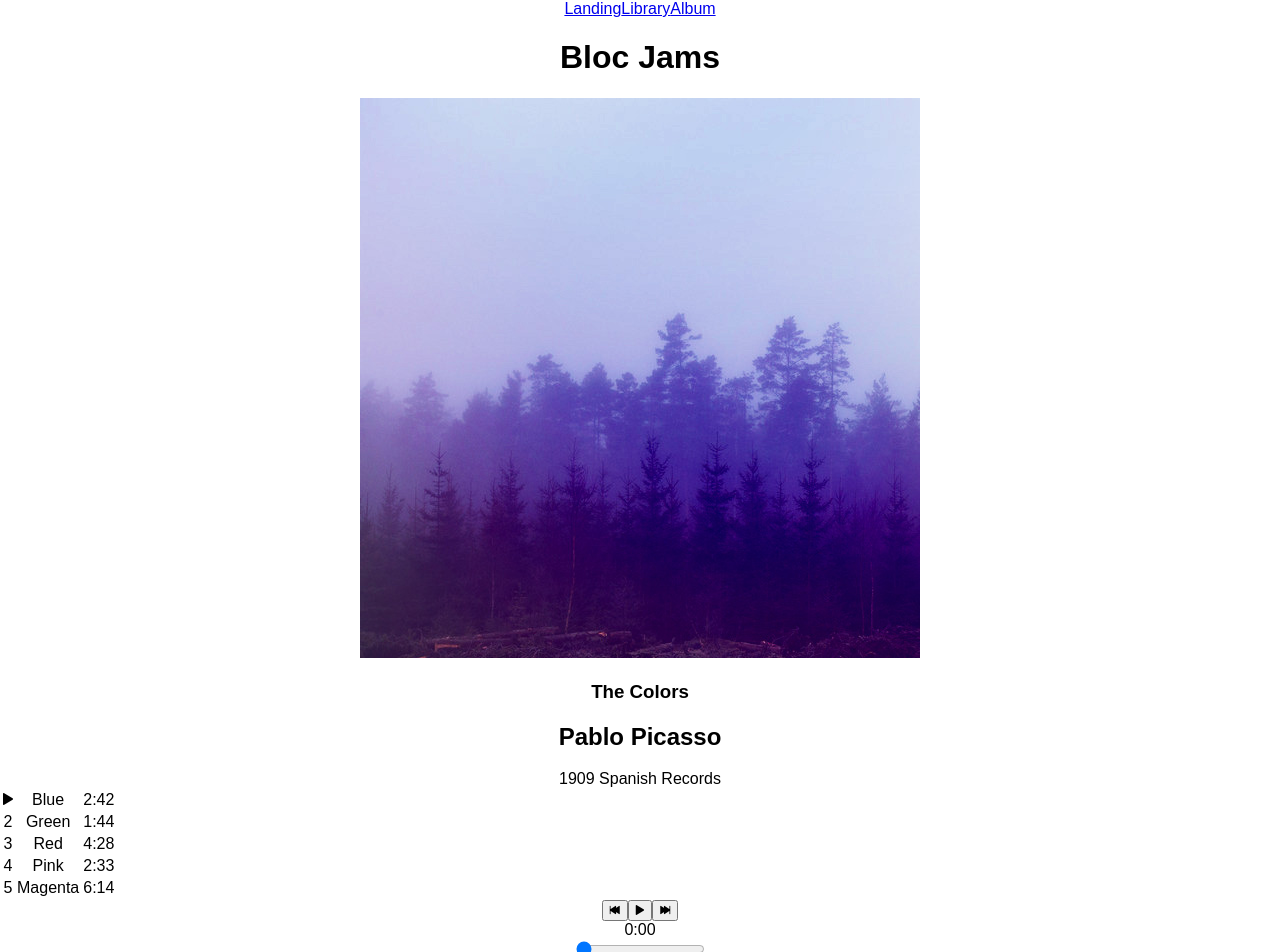
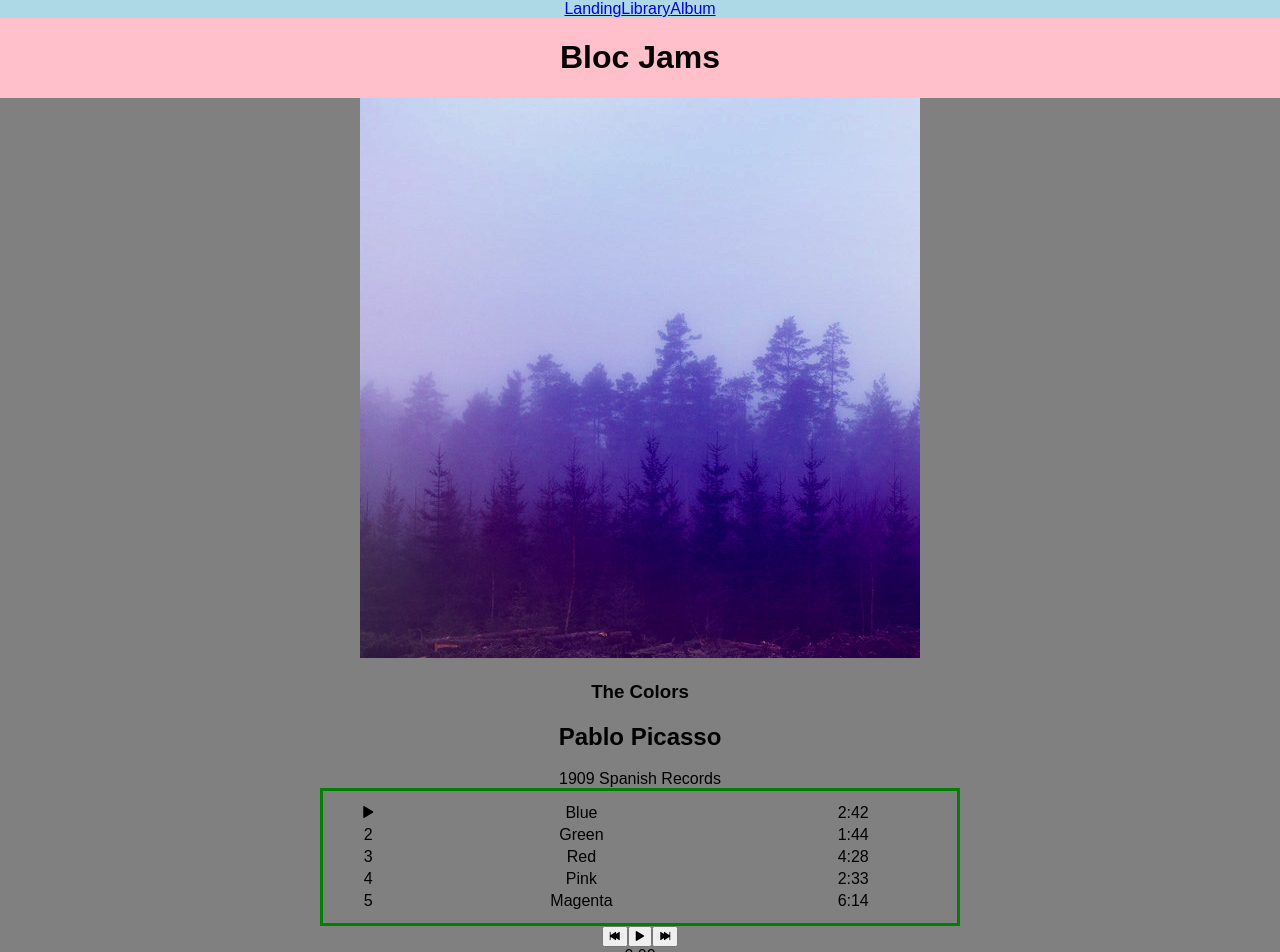
Before and after one commit to wolffles/bloc-jams-react, a React (Create React App) app: page /album/the-colors in a window 1280 px wide. Shown: the top 952 px of the page. Built offline with nearby package versions, Linux system fonts and the light colour scheme.

Commit message:
minimal styling done

```diff
--- a/src/App.css
+++ b/src/App.css
@@ -1,7 +1,31 @@
+.album {
+  background-color: grey;
+}
 
+#song-list {
+  margin: auto;
+  width: 50%;
+  border: 3px solid green;
+  padding: 10px;
+}
+
+tr:hover{
+  background-color: yellow;
+  /* songs are poping because of two differnt methods for icons*/
+}
 
 .App {
   text-align: center;
+  background-color: pink;
+}
+
+header nav{
+  background-color: lightblue;
+}
+
+header nav a:hover{
+  background-color: green;
+  font-size: 15;
 }
 
 .App-logo {
--- a/src/components/Album.js
+++ b/src/components/Album.js
@@ -125,6 +125,7 @@ class Album extends Component {
     }else {
       if (this.state.isPlaying && this.state.currentSong === song){
       return "md-pause"
+      // I used two different methods to deliver icons, which is why it pops when hovered.
     }else{
       return "md-play";
       }
@@ -139,7 +140,7 @@ class Album extends Component {
             <h2 className="artist">{this.state.album.artist}</h2>
             <div id="release-info">{this.state.album.releaseInfo}</div>
         </section>
-        <table id='song-list'>
+        <table id="song-list">
           <colgroup>
             <col id='song-number-column' />
             <col id='song-title-column' />
```
